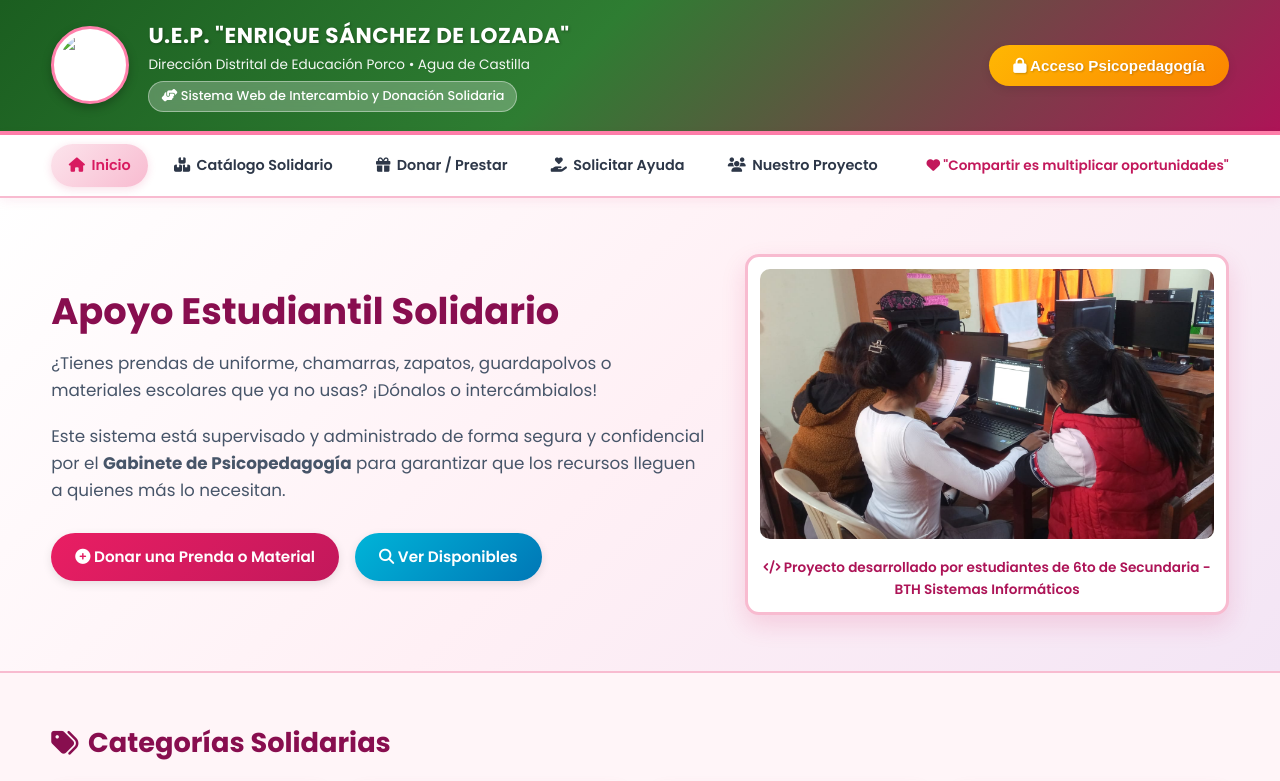
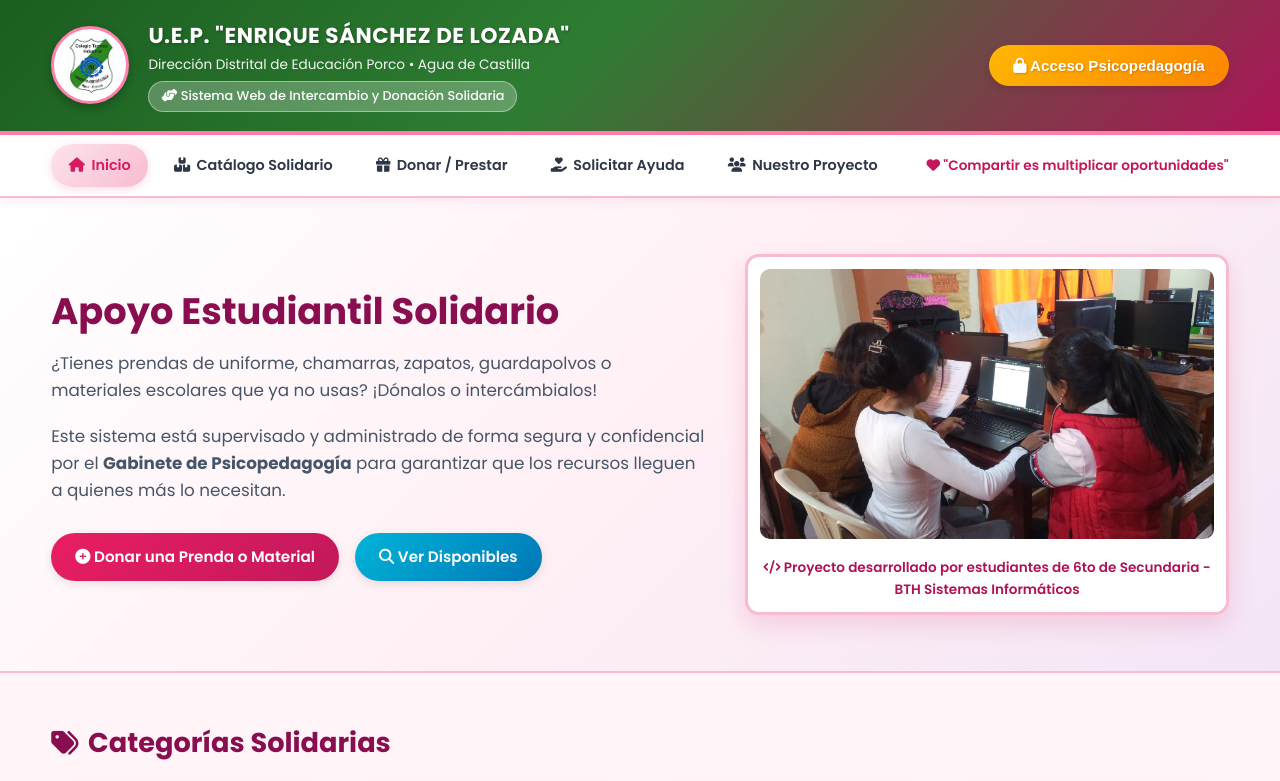
Before and after one commit to nallycruz757-oss/SISTEMA-SOLIDARIO, a plain HTML site: page index.html in a window 1280 px wide. Shown: the top 781 px of the page. Drawn offline with Linux system fonts and the light colour scheme; files whose address does not match are found by name.

Commit message:
Fix image source path for school logo

```diff
--- a/index.html
+++ b/index.html
@@ -17,7 +17,7 @@
   <header class="header-principal">
     <div class="contenedor header-contenido">
       <div class="logos-institucion">
-        <img src="img/escudo_colegio.png" alt="Escudo Colegio ESL" class="logo-colegio">
+        <img src="escudo_colegio.png" alt="Escudo Colegio ESL" class="logo-colegio">
         <div>
           <h1>U.E.P. "ENRIQUE SÁNCHEZ DE LOZADA"</h1>
           <p class="subtitulo-header">Dirección Distrital de Educación Porco • Agua de Castilla</p>
```
